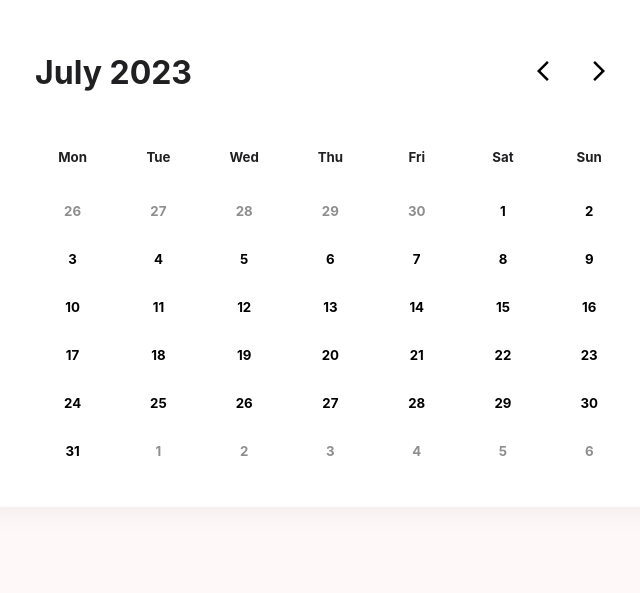
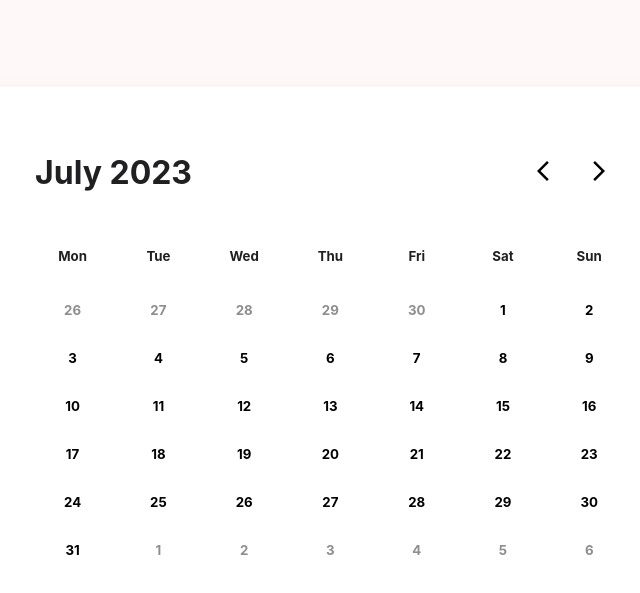
Before and after one commit to Ann-c-Tseng/CalendarViewer, a React (Create React App) app in the folder reactcalendar/: page / in a window 1280 px wide. Shown: the part 153-746 px from the top of the page, without its empty margins (309-949 px from the left). Built offline with nearby package versions, Linux system fonts and the light colour scheme.

Commit message:
fixed position to prevent calendar movement

```diff
--- a/reactcalendar/src/Components/Stylings/Calendar.css
+++ b/reactcalendar/src/Components/Stylings/Calendar.css
@@ -7,6 +7,8 @@
     border-radius: 5px;
     box-shadow: rgba(0, 0, 0, 0.05) 0px 6px 24px 0px, rgba(0, 0, 0, 0) 0px 0px 0px 1px;
     text-align: center;
+    position: fixed;
+    top: 30%;
 }
 
 .calendarHeader {
```
